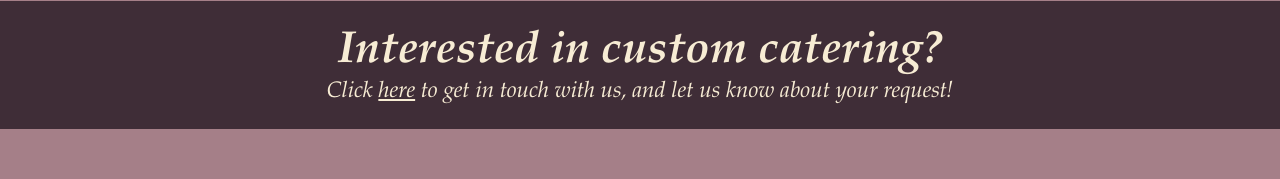
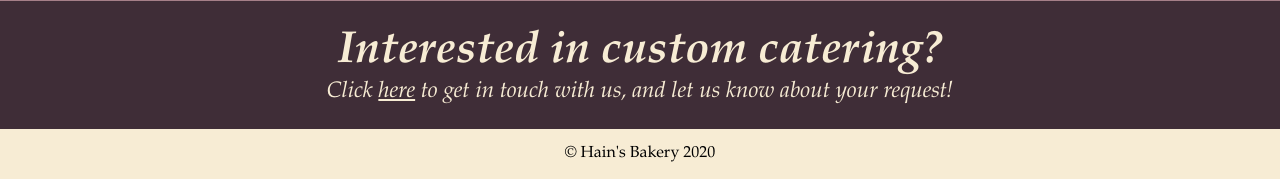
Before and after one commit to Noah-Terve/Noah-Terve.github.io, a PHP site: page /cs20/midterm/services.html in a window 1280 px wide. Shown: the part 1920-2099 px from the top of the page. Before the commit the page ends 2049 px from the top, so only its background shows below. Run offline with PHP 8.4, Linux system fonts and the light colour scheme.

Commit message:
Adding Footer

```diff
--- a/cs20/midterm/about.html
+++ b/cs20/midterm/about.html
@@ -123,6 +123,10 @@
             <img src="./media/about/img4.jpg">
         </div>
     </div>
+
+    <footer>
+        <p>&copy; Hain's Bakery 2020</p>
+    </footer>
 </body>
 
 </html>
--- a/cs20/midterm/gallery.html
+++ b/cs20/midterm/gallery.html
@@ -162,7 +162,7 @@
 
 
     <footer>
-
+        <p>&copy; Hain's Bakery 2020</p>
     </footer>
 
     <script>
--- a/cs20/midterm/index.html
+++ b/cs20/midterm/index.html
@@ -136,6 +136,7 @@
     </div>
 
     <footer>
+        <p>&copy; Hain's Bakery 2020</p>
     </footer>
 
     <script>
--- a/cs20/midterm/menu.html
+++ b/cs20/midterm/menu.html
@@ -415,6 +415,11 @@
             </tbody>
         </table>
     </div>
+
+    <footer>
+        <p>&copy; Hain's Bakery 2020</p>
+    </footer>
+
 </body>
 
 </html>
--- a/cs20/midterm/mission.html
+++ b/cs20/midterm/mission.html
@@ -106,7 +106,7 @@
 
 
     <footer>
-
+        <p>&copy; Hain's Bakery 2020</p>
     </footer>
 
     <script>
--- a/cs20/midterm/script.js
+++ b/cs20/midterm/script.js
@@ -26,7 +26,8 @@ function newsletterSubscribe() {
     _ = error("emailError2", "Email is required");
   else {
     clearError("emailError2");
-    content.innerHTML = "<h2> Thank you for subscribing! </h2>";
+    content.innerHTML =
+      "<h2> Thank you for subscribing! </h2><br/><p>&copy; Hain's Bakery 2020</p><br/>";
   }
 }
 
--- a/cs20/midterm/services.html
+++ b/cs20/midterm/services.html
@@ -118,6 +118,10 @@
         </em>
     </div>
 
+    <footer>
+        <p>&copy; Hain's Bakery 2020</p>
+    </footer>
+
     <script>
         image_hover_listener();
     </script>
--- a/cs20/midterm/style.css
+++ b/cs20/midterm/style.css
@@ -286,3 +286,8 @@ footer {
         padding-top: 50px;
     }
 }
+
+footer p,#newsletter p {
+    text-align: center;
+    width: 100%;
+}
```
Also changed, not shown: cs20/midterm/contact.html (+6 -3 lines).
